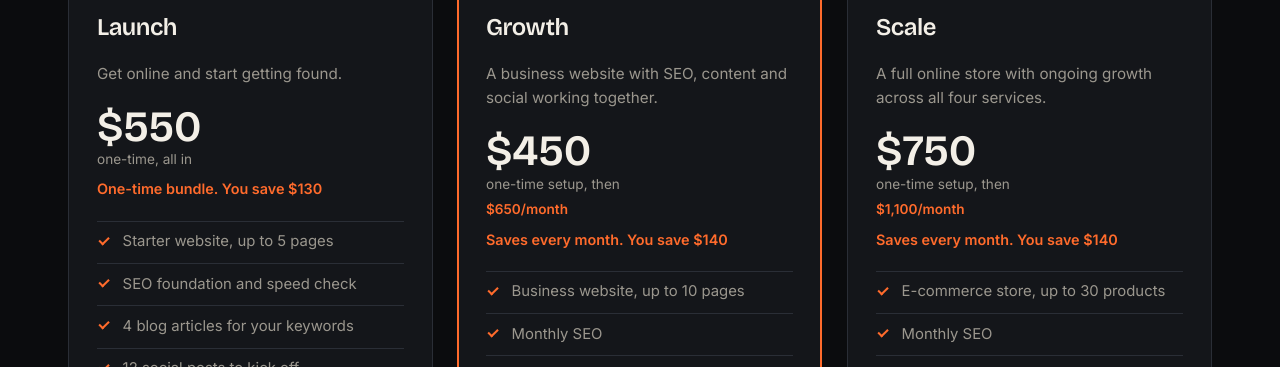
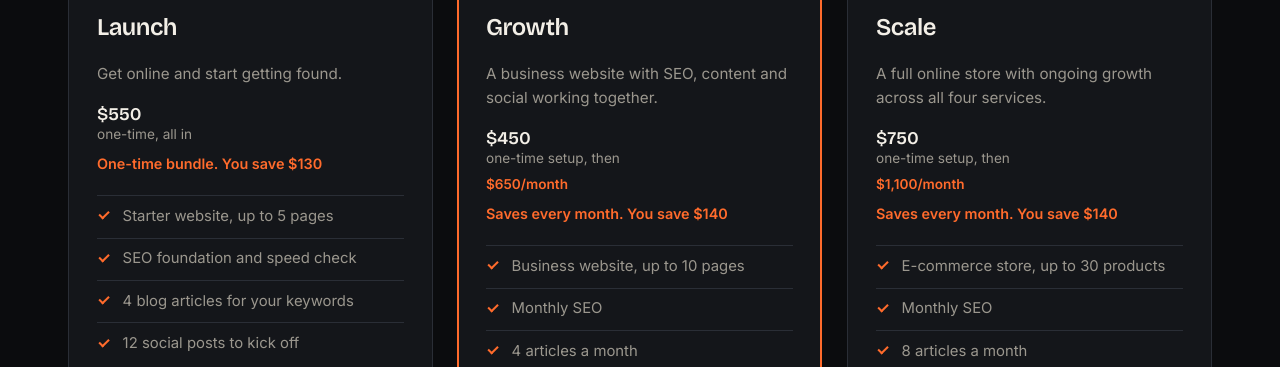
Before and after one commit to AMALIK8989/New-Portfolio, a plain HTML site: page index.html in a window 1280 px wide. Shown: the part 5177-5544 px from the top of the page. Drawn offline with nearby package versions, Linux system fonts and the light colour scheme.

Commit message:
Update main.css

```diff
--- a/assets/css/main.css
+++ b/assets/css/main.css
@@ -784,7 +784,7 @@ body::before {
 .price-card.featured { border-color: var(--accent); box-shadow: inset 0 0 0 1px var(--accent); }
 .price-card h3 { font-weight: 600; margin-bottom: .5rem; }
 .price-card .price-big {
-  font-family: var(--font-display); font-size: clamp(0.8rem, 3.4vw, 2.7rem);
+  font-family: var(--font-display); font-size: clamp(0.8rem, 1.4vw, 1.7rem);
   font-weight: 600; line-height: 1; margin-top: 1.25rem;
 }
 .price-card .price-desc { color: var(--bs-secondary-color); font-size: .95rem; margin: .75rem 0 0; }
```
